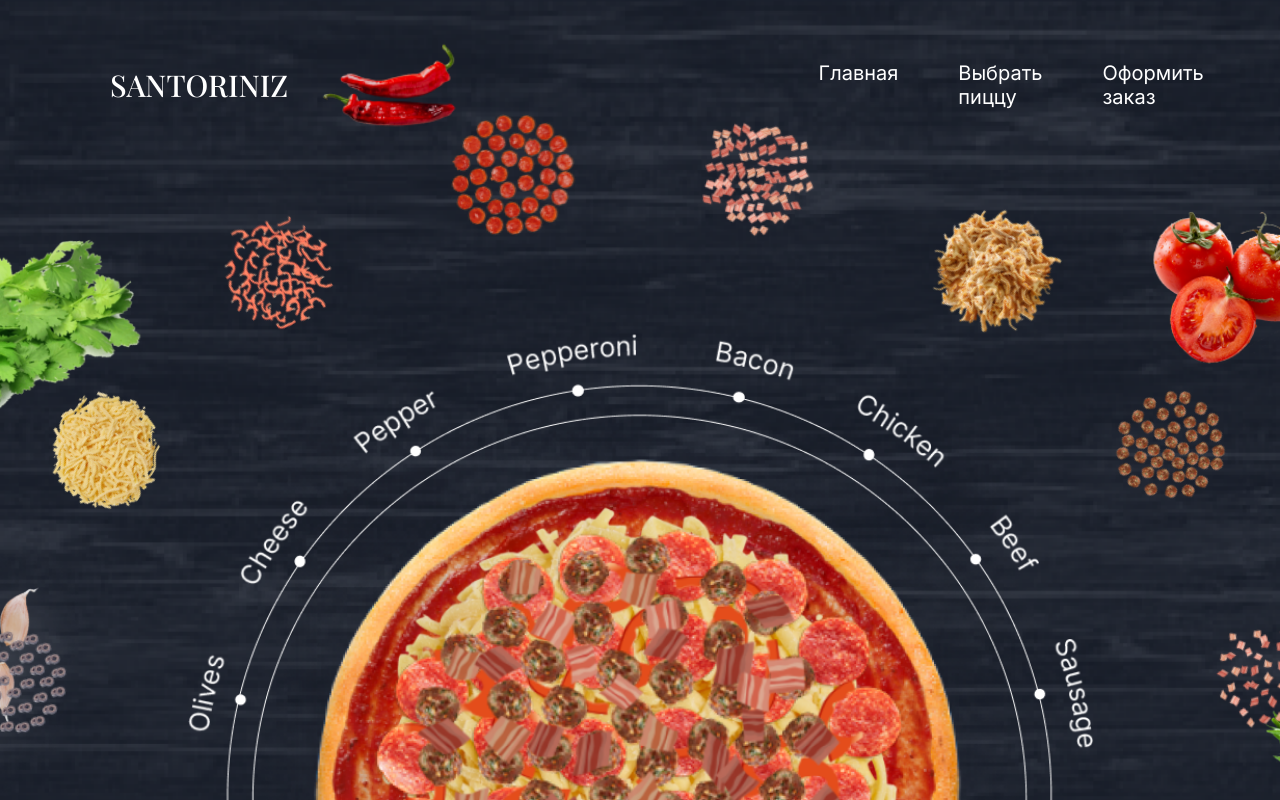
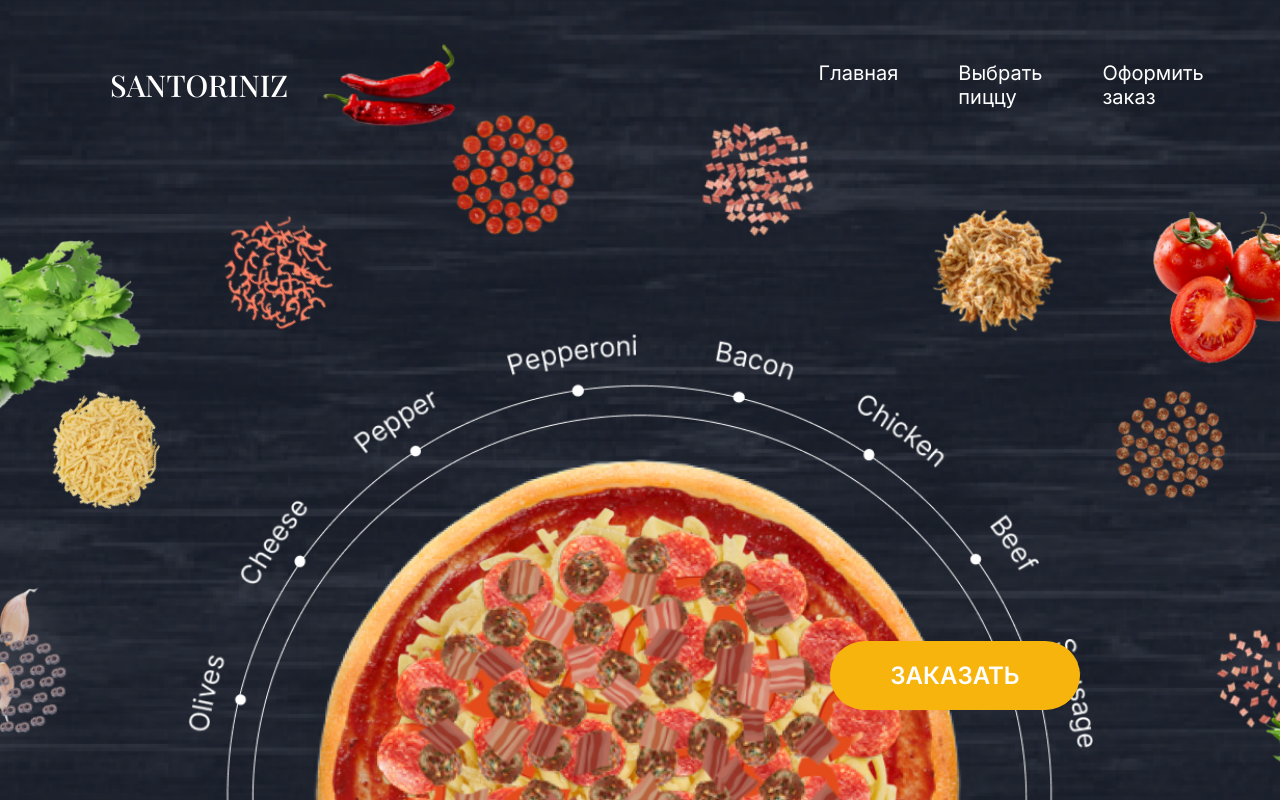
Before and after one commit to Melly5/pizza-shift, a React (Create React App) app: page / in a window 1280 px wide. Shown: the top 800 px of the page. Built offline with nearby package versions, Linux system fonts and the light colour scheme.

Commit message:
feat: лобавить главную страницу

```diff
--- a/src/assets/scss/components/button.scss
+++ b/src/assets/scss/components/button.scss
@@ -1,6 +1,6 @@
 .button {
   background-color: $color-grey;
-  min-width: 80px;
+  width: 80px;
   padding: 13px 30px;
   display: flex;
   justify-content: center;
@@ -36,4 +36,15 @@
       background-color: $color-hover;
     }
   }
+  &.main {
+    position: fixed;
+    bottom: 0;
+    width: 130px;
+    padding: 20px 60px;
+    margin: 0 0 90px 830px;
+    border-radius: 50px;
+    font-size: 24px;
+    font-family: $inter;
+    font-weight: bold;
+  }
 }
--- a/src/components/pizzaCategories/categories.tsx
+++ b/src/components/pizzaCategories/categories.tsx
@@ -1,23 +1,17 @@
 import { useState } from 'react';
 import './categories.scss';
-
-export const Categories = () => {
-  const [activeIndex, setActiveIndex] = useState<Number>(0);
-
+interface Category {}
+export const Categories = ({ value, onClickCategory }: any) => {
   const categories = ['Рекомендуем', 'Без мяса', 'Сладкая', 'Акции', 'Напитки'];
-
-  const onClickCategory = (i: Number) => {
-    setActiveIndex(i);
-  };
 
   return (
     <div className='categories'>
       <ul>
         {categories.map((category, i) => (
           <li
-            key={category}
+            key={i}
             onClick={() => onClickCategory(i)}
-            className={activeIndex === i ? 'button active' : 'button'}
+            className={value === i ? 'button active' : 'button'}
           >
             {category}
           </li>
--- a/src/pages/cart/cart.tsx
+++ b/src/pages/cart/cart.tsx
@@ -3,7 +3,7 @@ import { Footer } from '../../components/footer/footer';
 import './cart.scss';
 
 export const Cart = () => {
-  const isOrdered = true;
+  const isOrdered = false;
 
   return (
     <div>
--- a/src/pages/main/root.tsx
+++ b/src/pages/main/root.tsx
@@ -14,7 +14,8 @@ export const MainPage = () => {
 
   return (
     <div className='main-page'>
-      <Header/>
+      <Header />
+
       <div className='content'>
         <ul className='advantages-circle'>
           {speciesArray.map((image) => (
@@ -23,6 +24,7 @@ export const MainPage = () => {
             </li>
           ))}
         </ul>
+        <div className='button active main'>ЗАКАЗАТЬ</div>
       </div>
     </div>
   );
--- a/src/pages/pizzaList/pizzaList.tsx
+++ b/src/pages/pizzaList/pizzaList.tsx
@@ -6,18 +6,19 @@ import { PizzaService } from '../../utils/api/requests';
 import { PizzaItem } from '../../components/pizzaItem/pizzaItem';
 import { Footer } from '../../components/footer/footer';
 import './pizzaList.scss';
+import { useState } from 'react';
 
 export const PizzaList = () => {
   const { data, isLoading, error } = useQuery('pizzas', () => PizzaService.getAll());
-
+  const [categoryId, setCategoryId] = useState<Number>(0);
   console.log(data);
-
+  //"classifications":{"new":true,"spicy":false,"vegetarian":false}},
   return (
     <div>
       <Header />
       <div className='main-pizza'>
         <p>Выбрать пиццу</p>
-        <Categories />
+        <Categories value={categoryId} onClickCategory={(id: Number) => setCategoryId(id)} />
         <div className='pizzas'>
           {data?.data.map((pizza: any, idx: Number) =>
             isLoading ? <Skeleton /> : <PizzaItem key={idx} pizza={pizza} />
```
